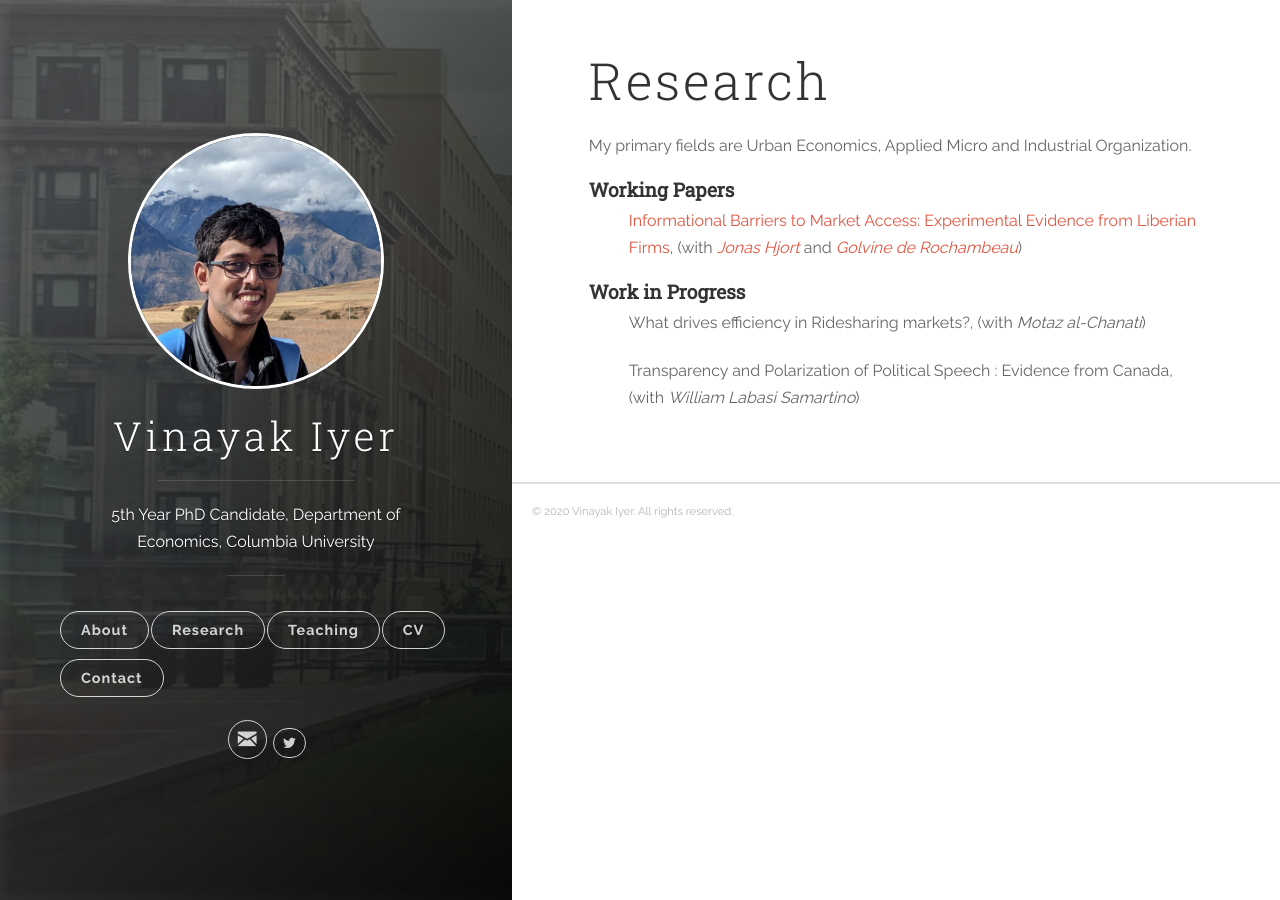
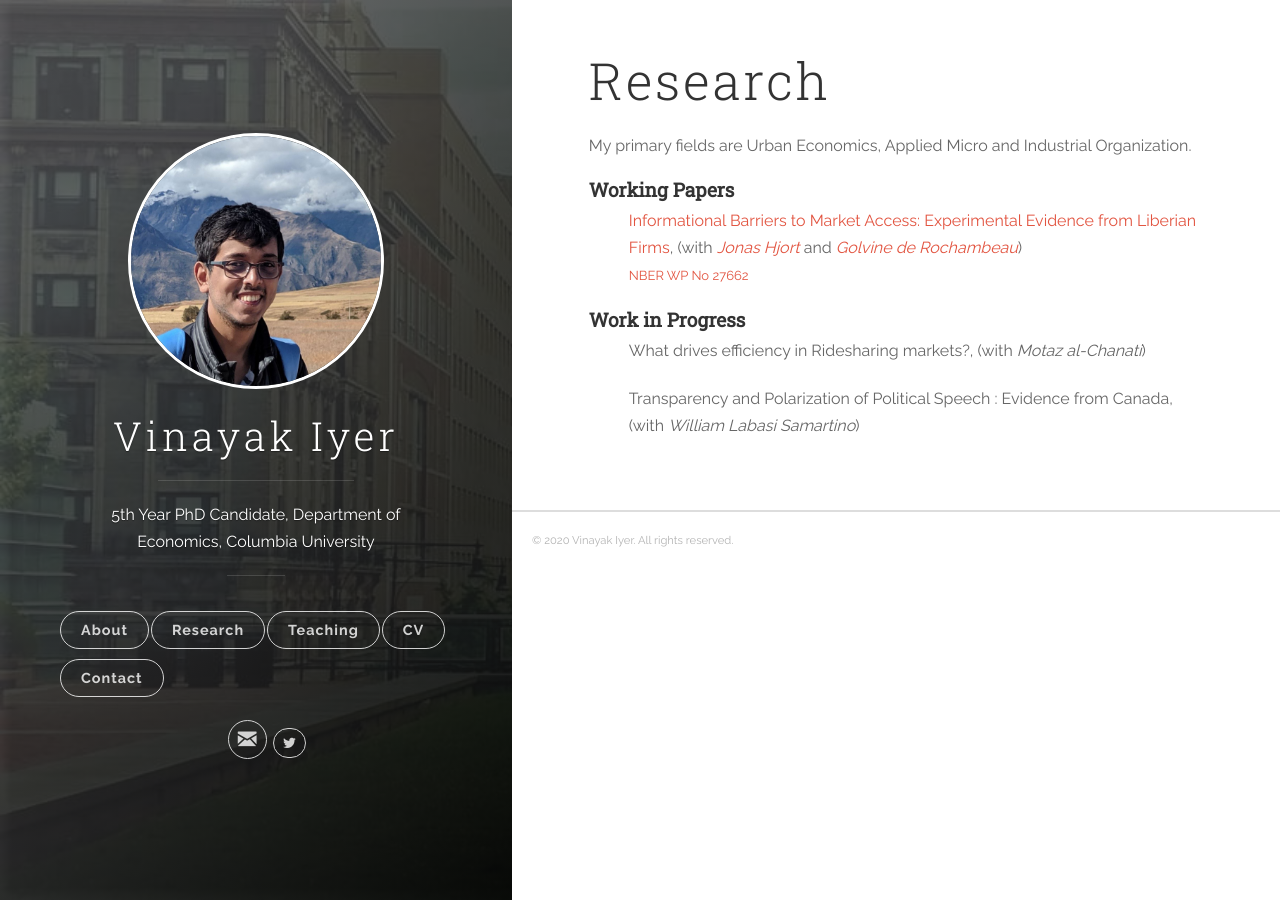
Before and after one commit to vinayakiyer/vinayakiyer.github.io, a Jekyll site: the page built from _posts/2018-06-13-research.markdown, in a window 1280 px wide. Built offline with Jekyll 4.4.1, drawn with Linux system fonts in a browser that asks for light colours.

Commit message:
Update 2018-06-13-research.markdown

```diff
--- a/_posts/2018-06-13-research.markdown
+++ b/_posts/2018-06-13-research.markdown
@@ -17,7 +17,8 @@ tags: [jekyll]
 -->
 <h4 id="working-papers"><strong>Working Papers</strong></h4>
 <ul>
-  <p><b><font size="3"><span style="color:#6495ed"><a href="{{ site.baseurl }}/files/HjortIyerDeRochambeau_073020.pdf" target="_blank">Informational Barriers to Market Access: Experimental Evidence from Liberian Firms</a></span></font>, <font size="3">(with <a href="https://sites.google.com/site/jonashjort/" target="_blank"><em>Jonas Hjort</em></a> and <a href="https://golvine.com/" target="_blank"><em>Golvine de Rochambeau</em></a>)</font></b></p></ul>
+  <p><b><font size="3"><span style="color:#6495ed"><a href="{{ site.baseurl }}/files/HjortIyerDeRochambeau_073020.pdf" target="_blank">Informational Barriers to Market Access: Experimental Evidence from Liberian Firms</a></span></font>, <font size="3">(with <a href="https://sites.google.com/site/jonashjort/" target="_blank"><em>Jonas Hjort</em></a> and <a href="https://golvine.com/" target="_blank"><em>Golvine de Rochambeau</em></a>)</font></b>
+  <br/><font size="2"><a href="https://www.nber.org/papers/w27662?utm_campaign=ntwh">NBER WP No 27662</a></font></p></ul>
 
 <!--(<a href=".{{ site.baseurl }}/files/Paper2.pdf" target="_blank"><em>Draft</em></a>)-->
 <!---<details><summary>Abstract:</summary><p><font size="2">Evidence suggests that firms in poor countries stagnate because they cannot access
```
